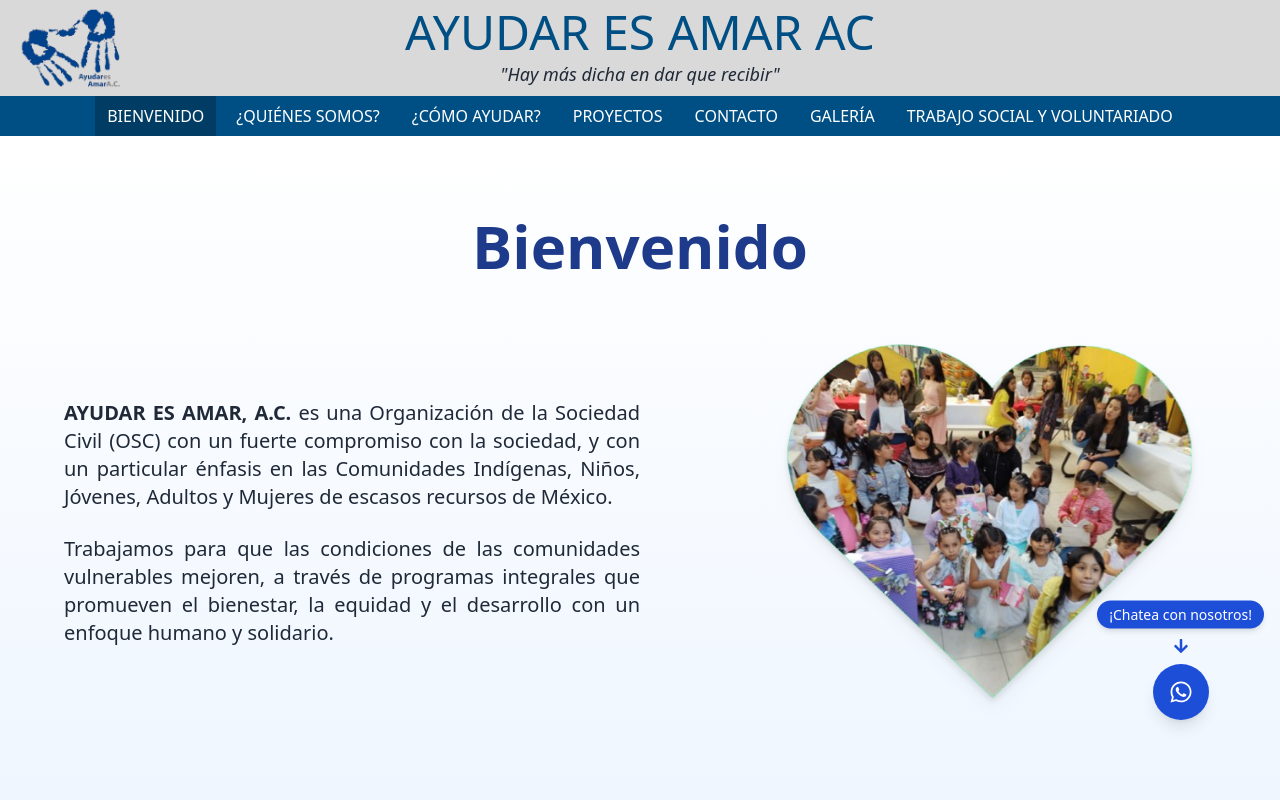
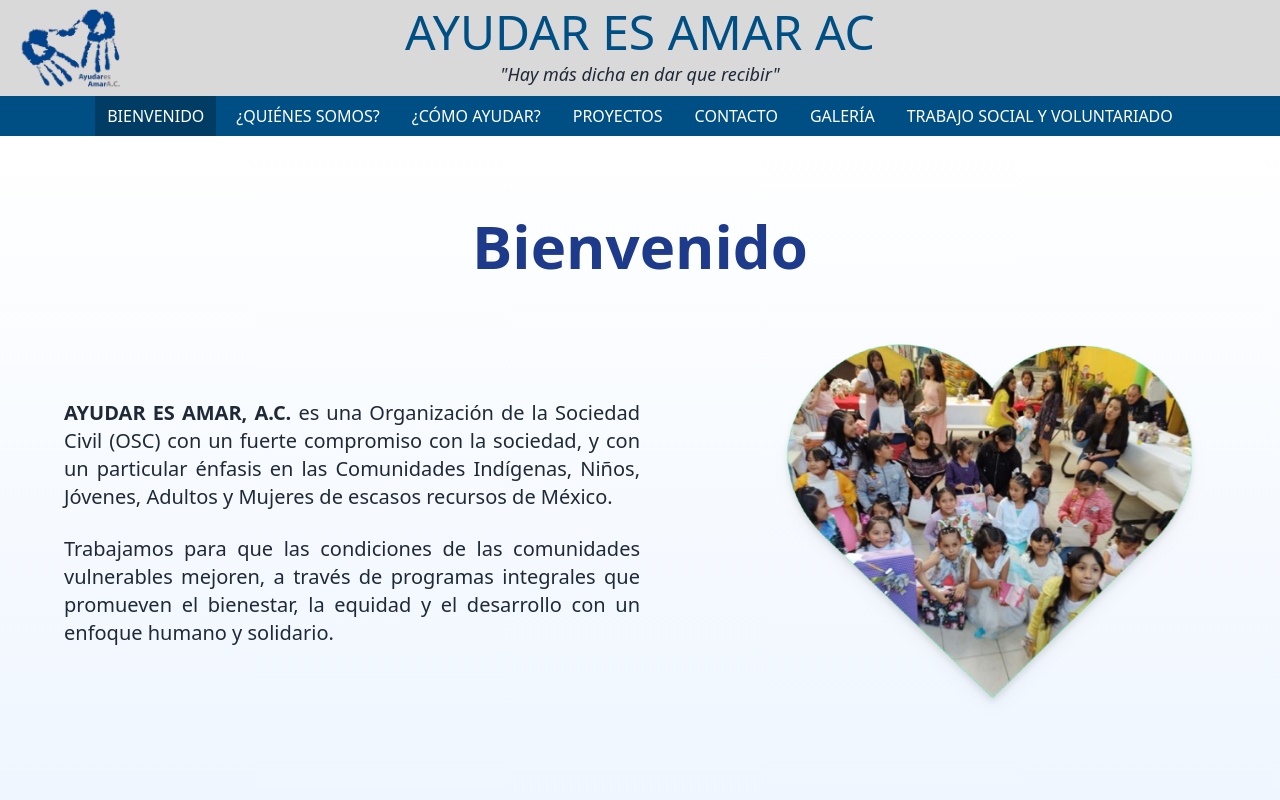
Before and after one commit to Raul-dd/Organization, a React (Vite) app: page / in a window 1280 px wide. Shown: the top 800 px of the page. Built offline with nearby package versions, Linux system fonts and the light colour scheme.

Commit message:
The last dance

```diff
--- a/src/components/ContactForm.jsx
+++ b/src/components/ContactForm.jsx
@@ -82,6 +82,7 @@
 
   return (
     <section
+      id="contact-form"
       className={`${isContactoPage ? "bg-transparent" : "bg-[#004F84]"} py-10 px-6`}
       style={{ minHeight: "auto" }}
     >
--- a/src/components/WhatsAppButton.jsx
+++ b/src/components/WhatsAppButton.jsx
@@ -1,27 +1,65 @@
-import { FaWhatsapp } from "react-icons/fa";
-import { FaArrowDown } from "react-icons/fa";
+import { useEffect, useState } from "react";
+import { FaWhatsapp, FaArrowDown } from "react-icons/fa";
+import { useLocation } from "react-router-dom";
 
 const WhatsAppButton = () => {
-  const url = "https://wa.me/523349852528?text=Hola,%20quiero%20más%20información%20sobre%20sus%20proyectos.";
+  const location = useLocation();
+  const [showButton, setShowButton] = useState(true);
+
+  const url =
+    "https://wa.me/523349852528?text=Hola,%20quiero%20más%20información%20sobre%20sus%20proyectos.";
+
+  useEffect(() => {
+    let observer;
+
+    const observeForm = () => {
+      const target = document.getElementById("contact-form");
+      if (!target) return;
+
+      observer = new IntersectionObserver(
+        ([entry]) => {
+          setShowButton(!entry.isIntersecting);
+        },
+        {
+          threshold: 0.2,
+        }
+      );
+
+      observer.observe(target);
+    };
+
+    // Espera un pequeño tiempo si el formulario aún no ha sido montado
+    const timeout = setTimeout(observeForm, 200);
+
+    return () => {
+      clearTimeout(timeout);
+      if (observer) observer.disconnect();
+    };
+  }, [location.pathname]); // <- Se vuelve a ejecutar al cambiar de página
+
+  // ❌ Nunca mostrar en la ruta de contacto
+  if (location.pathname === "/contacto") return null;
 
   return (
-    <div className="fixed bottom-20 right-4 z-50 flex flex-col items-center gap-2 group">
-      {/* Mensaje arriba del botón */}
-      <div className="bg-blue-700 text-white px-3 py-1 rounded-full text-sm shadow-md animate-bounce">
+    <div
+        style={{ right: '10px', bottom: '20px' }}
+      className={`fixed bottom-20 right-28 sm:right-6 md:right-8 lg:right-10 z-50 flex flex-col items-center gap-1 transition-opacity duration-500 ${
+        showButton ? "opacity-100" : "opacity-0 pointer-events-none"
+      }`}
+    >
+      <div className="bg-blue-700 text-white px-2 sm:px-3 py-1 rounded-full text-xs sm:text-sm shadow-md animate-bounce text-center">
         ¡Chatea con nosotros!
       </div>
 
-      {/* Flechita */}
-      <FaArrowDown className="text-blue-700 animate-bounce" />
+      <FaArrowDown className="text-blue-700 text-sm sm:text-base animate-bounce" />
 
-      {/* Botón de WhatsApp */}
       <a
         href={url}
         target="_blank"
         rel="noopener noreferrer"
-        className="bg-blue-700 p-4 rounded-full shadow-lg hover:bg-blue-800 transition-transform duration-300 hover:scale-110"
+        className="bg-blue-700 rounded-full shadow-lg hover:bg-blue-800 transition-transform duration-300 hover:scale-110 p-3 sm:p-4"
       >
-        <FaWhatsapp className="text-white text-2xl" />
+        <FaWhatsapp className="text-white text-lg sm:text-2xl md:text-3xl" />
       </a>
     </div>
   );
```
